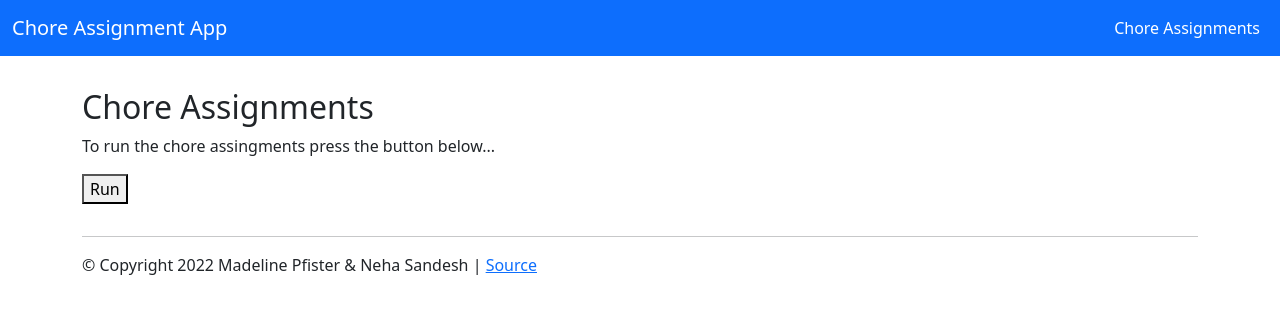
After one commit to pfisterm/final_demo, a Flask app: template web_app/templates/chores_assignments.html in a window 1280 px wide. The commit adds this page. Shown: the top 314 px of the page. Run offline with Flask 2, Linux system fonts and the light colour scheme; the template is opened without the code that fills it, so the values that code supplies are empty.

Commit message:
html layout

```diff
--- a/web_app/templates/bootstrap_layout.html
+++ b/web_app/templates/bootstrap_layout.html
@@ -41,7 +41,7 @@
         https://getbootstrap.com/docs/5.0/components/navbar/
     -->
     {% set nav_links = [
-      ('/chores/assignment', 'chores_assignments', 'Chore Assignments')
+      ('/chores/assignments', 'chores_assignments', 'Chore Assignments')
     ] -%}
     {% set active_page = active_page|default('home') -%}
     <nav class="navbar navbar-expand-lg navbar-dark bg-primary">
--- /dev/null
+++ b/web_app/templates/chores_assignments.html
@@ -0,0 +1,18 @@
+
+
+{% extends "bootstrap_layout.html" %}
+{% set active_page = "chores_assignments" %}
+
+{% block content %}
+
+    <h2>Chore Assignments</h2>
+
+    <p>To run the chore assingments press the button below...</p>
+
+    <form action="/chores/results" method="POST">
+
+        <button>Run</button>
+
+    </form>
+
+{% endblock %}
--- a/web_app/templates/chore_results.html
+++ b/web_app/templates/chores_results.html
@@ -1,7 +1,7 @@
 
 
 {% extends "bootstrap_layout.html" %}
-{% set active_page = "chore results" %}
+{% set active_page = "chores_results" %}
 
 
 {% block content %}
```
Also changed, not shown: 1 other file.
